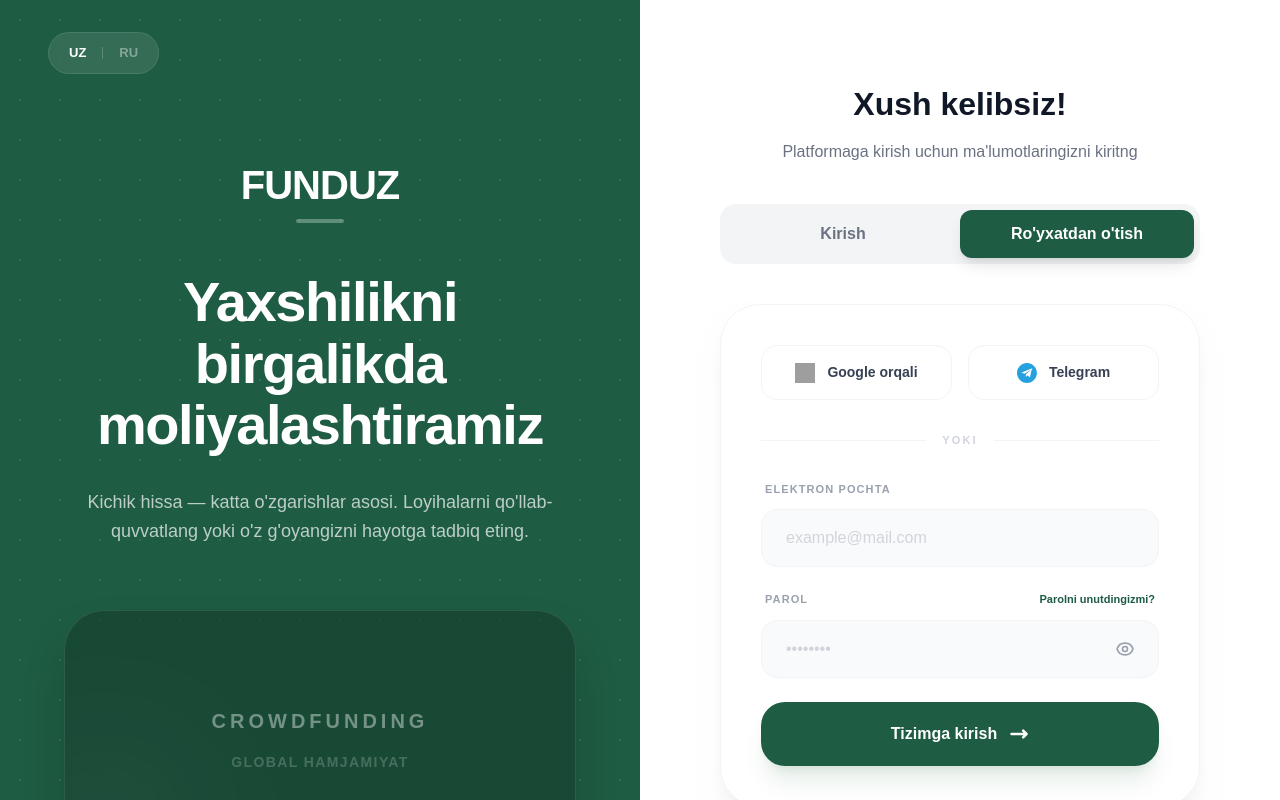
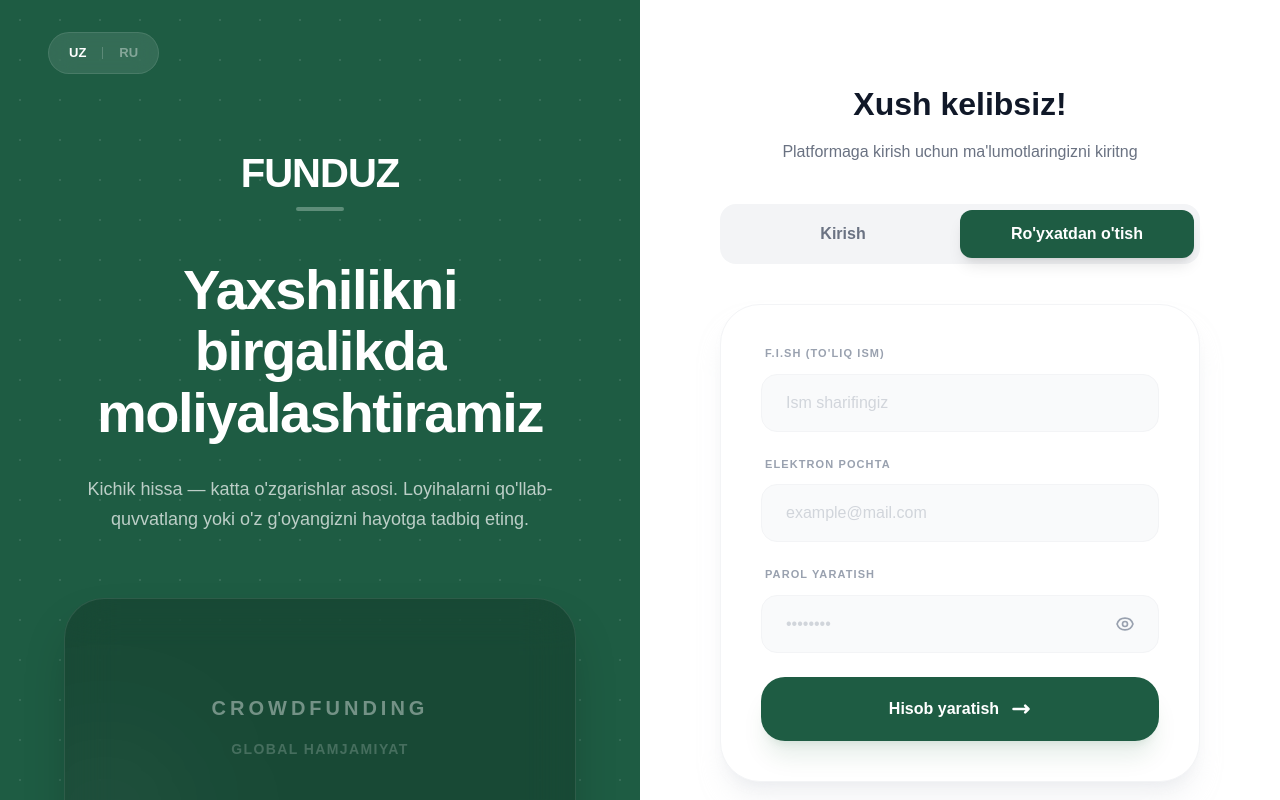
Before and after one commit to Turgunoff/Funduz, a Vue app: page /login in a window 1280 px wide. Both pictures are taken after a click on the button "Ro'yxatdan o'tish". Shown: the top 800 px of the page. Built offline with nearby package versions, Linux system fonts and the light colour scheme; grey boxes are pictures that could not be loaded; the HTML template or start-up script is replaced by a standard one.

Commit message:
feat: implement login view with authentication mode toggle and i18n support

```diff
--- a/src/i18n.ts
+++ b/src/i18n.ts
@@ -354,6 +354,10 @@ const messages = {
       label_password: "Parol",
       forgot_password: "Parolni unutdingizmi?",
       btn_submit: "Tizimga kirish",
+      label_name: "F.I.SH (TO'LIQ ISM)",
+      placeholder_name: "Ism sharifingiz",
+      label_password_reg: "Parol yaratish",
+      btn_register: "Hisob yaratish",
       footer_text_start: "Kirish yoki ro'yxatdan o'tish orqali siz Funduz'ning ",
       footer_text_and: " va ",
       footer_text_end: "ga rozilik bildirasiz.",
@@ -714,6 +718,10 @@ const messages = {
       label_password: "ПАРОЛЬ",
       forgot_password: "Забыли пароль?",
       btn_submit: "Войти в систему",
+      label_name: "Ф.И.О. (ПОЛНОЕ ИМЯ)",
+      placeholder_name: "Ваше имя",
+      label_password_reg: "Создать пароль",
+      btn_register: "Создать аккаунт",
       footer_text_start: "Входя или регистрируясь, вы соглашаетесь с ",
       footer_text_and: " и ",
       footer_text_end: " Funduz.",
--- a/src/views/LoginView.vue
+++ b/src/views/LoginView.vue
@@ -77,8 +77,8 @@
         <!-- Main Form Card -->
         <div class="bg-white rounded-[40px] p-8 lg:p-10 shadow-xl shadow-gray-200/50 border border-gray-100">
 
-          <!-- Social Login Buttons -->
-          <div class="grid grid-cols-2 gap-4 mb-8">
+          <!-- Social Login Buttons (Only show in login mode) -->
+          <div v-if="authMode === 'login'" class="grid grid-cols-2 gap-4 mb-8">
             <button class="flex items-center justify-center gap-3 py-4 border border-gray-100 rounded-2xl hover:bg-gray-50 transition-all group">
               <img src="https://www.svgrepo.com/show/475656/google-color.svg" class="w-5 h-5" alt="Google">
               <span class="text-[14px] font-bold text-gray-700">{{ $t('login.social_google') }}</span>
@@ -91,16 +91,26 @@
             </button>
           </div>
 
-          <!-- Divider -->
-          <div class="relative flex items-center justify-center mb-8">
+          <!-- Divider (Only show in login mode) -->
+          <div v-if="authMode === 'login'" class="relative flex items-center justify-center mb-8">
             <div class="absolute inset-0 flex items-center">
               <div class="w-full border-t border-gray-100"></div>
             </div>
             <span class="relative bg-white px-4 text-[11px] font-black text-gray-300 uppercase tracking-[0.2em]">{{ $t('login.or') }}</span>
           </div>
 
-          <!-- Login Form Items -->
+          <!-- Login/Register Form Items -->
           <form @submit.prevent class="space-y-6">
+            <!-- Name (Only in Register mode) -->
+            <div v-if="authMode === 'register'">
+              <label class="block text-[11px] font-black text-gray-400 uppercase tracking-widest mb-3 ml-1">{{ $t('login.label_name') }}</label>
+              <input
+                type="text"
+                :placeholder="$t('login.placeholder_name')"
+                class="w-full px-6 py-4 bg-gray-50 border border-gray-100 rounded-2xl focus:bg-white focus:border-[#1e5c43] focus:ring-4 focus:ring-green-500/5 outline-none transition-all font-medium"
+              >
+            </div>
+
             <div>
               <label class="block text-[11px] font-black text-gray-400 uppercase tracking-widest mb-3 ml-1">{{ $t('login.label_email') }}</label>
               <input
@@ -112,8 +122,8 @@
 
             <div>
               <div class="flex justify-between items-center mb-3 px-1">
-                <label class="block text-[11px] font-black text-gray-400 uppercase tracking-widest">{{ $t('login.label_password') }}</label>
-                <a href="#" class="text-[11px] font-black text-[#1e5c43] hover:underline">{{ $t('login.forgot_password') }}</a>
+                <label class="block text-[11px] font-black text-gray-400 uppercase tracking-widest">{{ authMode === 'login' ? $t('login.label_password') : $t('login.label_password_reg') }}</label>
+                <a v-if="authMode === 'login'" href="#" class="text-[11px] font-black text-[#1e5c43] hover:underline">{{ $t('login.forgot_password') }}</a>
               </div>
               <div class="relative">
                 <input
@@ -133,7 +143,7 @@
             </div>
 
             <button class="w-full py-5 bg-[#1e5c43] text-white rounded-3xl font-black flex items-center justify-center gap-3 hover:bg-[#144230] hover:translate-y-[-4px] transition-all shadow-xl shadow-green-900/10">
-              {{ $t('login.btn_submit') }}
+              {{ authMode === 'login' ? $t('login.btn_submit') : $t('login.btn_register') }}
               <svg class="w-5 h-5" fill="none" stroke="currentColor" viewBox="0 0 24 24"><path stroke-linecap="round" stroke-linejoin="round" stroke-width="3" d="M17 8l4 4m0 0l-4 4m4-4H3" /></svg>
             </button>
           </form>
```
